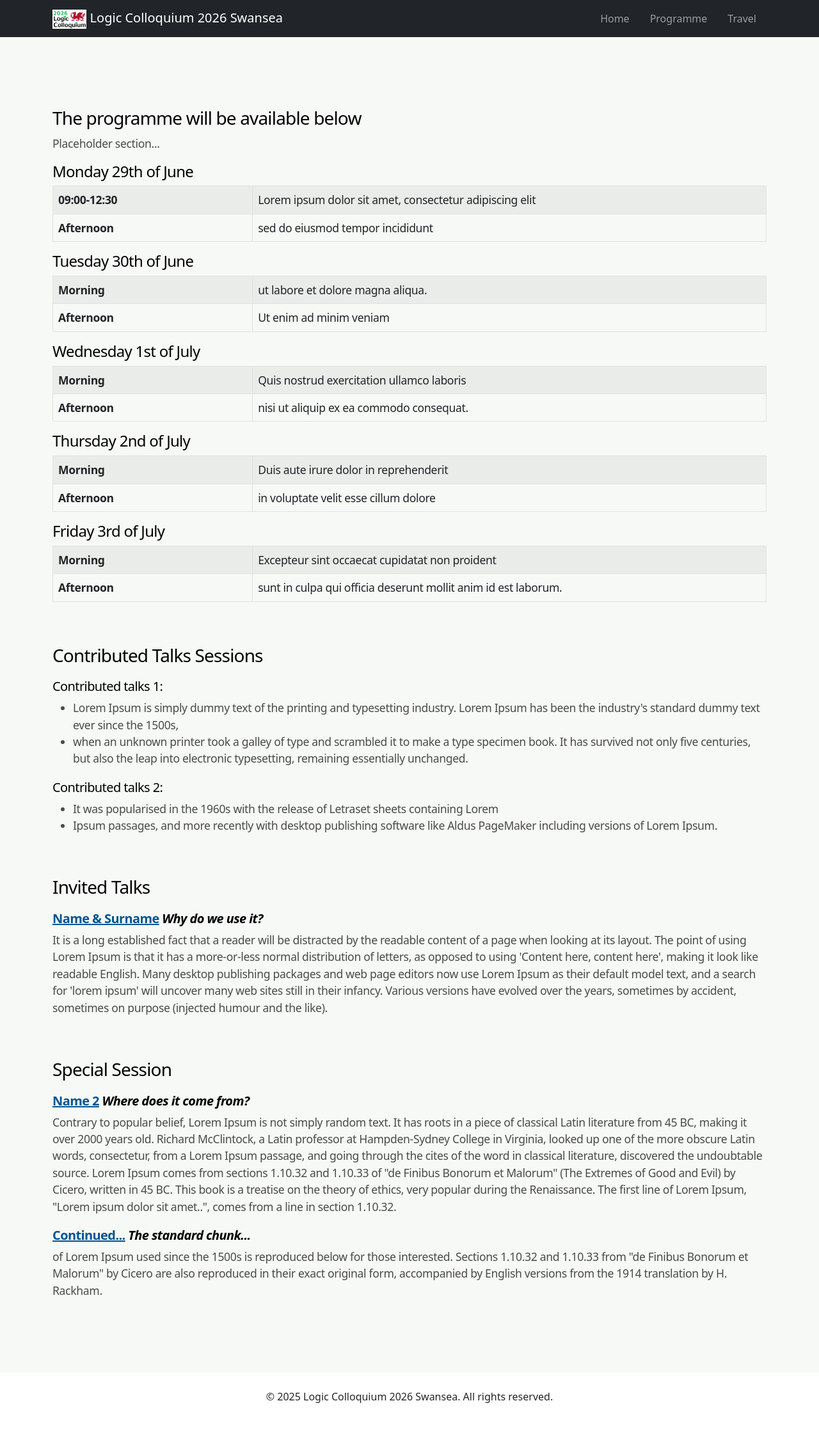
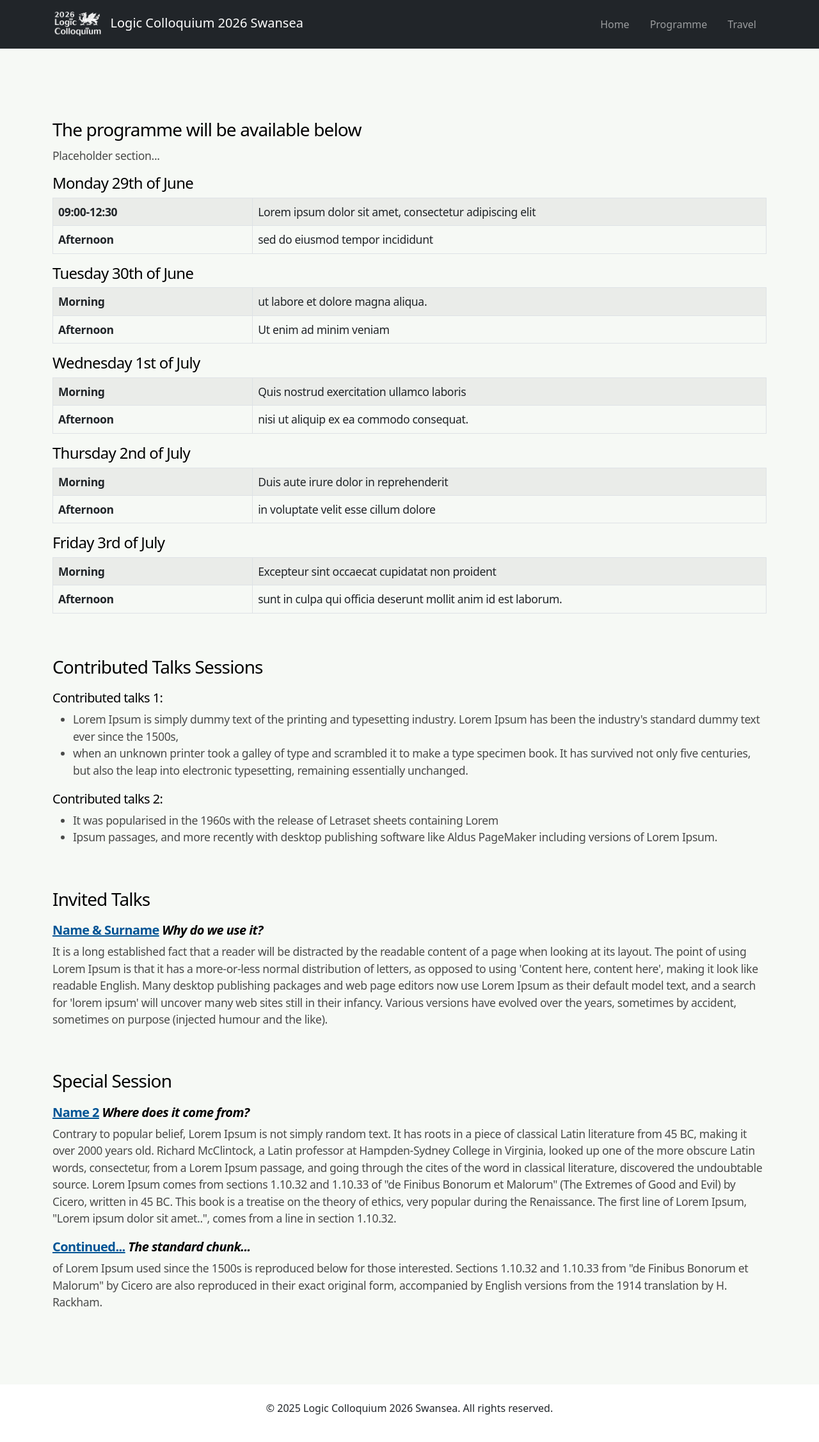
Before and after one commit to marekjezinski/marekjezinski.github.io, a Jekyll site: the page built from _pages/programme.html, in a window 1280 px wide. Shown: the whole page at 64% size. Built offline with Jekyll 4.4.1, drawn with Linux system fonts in a browser that asks for light colours.

Commit message:
Logo update

```diff
--- a/_includes/header.html
+++ b/_includes/header.html
@@ -8,8 +8,8 @@
     <nav class="navbar navbar-dark bg-dark">
       <div class="container">
         <a class="navbar-brand text-truncate" href="index.html">
-          <img src="assets/logo.png" style="border:0; vertical-align: middle;" id="WebsiteLogo"
-            height="30">
+          <img src="assets/logo.png" style="border:0; vertical-align: middle; padding-bottom: 5px; padding-right: 5px;" id="WebsiteLogo"
+            height="50">
           <span>{{ site.title }}</span>
         </a>
         <div class="navbar-nav ms-auto d-flex flex-row" id="navbarLinks">
```
Also changed, not shown: assets/logo.png.
